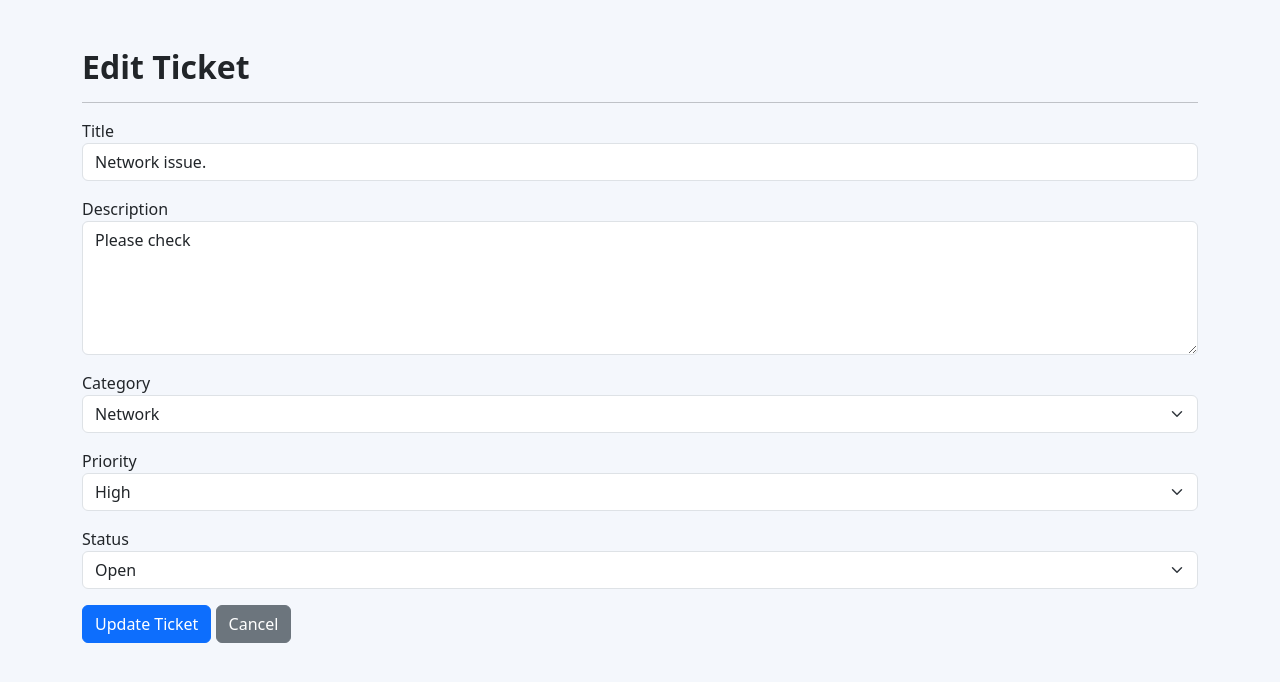
After one commit to sunilballewad-byte/IT-Helpdesk-Portal, a Flask app: page /tickets/edit/1 in a window 1280 px wide. The commit adds this page. Shown: the top 682 px of the page. Run offline with Flask 3, Linux system fonts and the light colour scheme.

```diff
--- a/routes/tickets.py
+++ b/routes/tickets.py
@@ -4,13 +4,21 @@ import random
 
 tickets = Blueprint("tickets", __name__)
 
+
+@tickets.route("/tickets")
+def view_tickets():
+    ticket_list = Ticket.query.order_by(Ticket.id.desc()).all()
+    return render_template(
+        "view_tickets.html",
+        tickets=ticket_list
+    )
+
+
 @tickets.route("/tickets/create", methods=["GET", "POST"])
 def create_ticket():
-
     if request.method == "POST":
-
         ticket = Ticket(
-            ticket_number=f"INC{random.randint(10000,99999)}",
+            ticket_number=f"INC{random.randint(10000, 99999)}",
             title=request.form["title"],
             description=request.form["description"],
             category=request.form["category"],
@@ -27,12 +35,22 @@ def create_ticket():
     return render_template("create_ticket.html")
 
 
-@tickets.route("/tickets")
-def view_tickets():
+@tickets.route("/tickets/edit/<int:id>", methods=["GET", "POST"])
+def edit_ticket(id):
+    ticket = Ticket.query.get_or_404(id)
 
-    ticket_list = Ticket.query.order_by(Ticket.id.desc()).all()
+    if request.method == "POST":
+        ticket.title = request.form["title"]
+        ticket.description = request.form["description"]
+        ticket.category = request.form["category"]
+        ticket.priority = request.form["priority"]
+        ticket.status = request.form["status"]
+
+        db.session.commit()
+
+        return redirect(url_for("tickets.view_tickets"))
 
     return render_template(
-        "view_tickets.html",
-        tickets=ticket_list
+        "edit_ticket.html",
+        ticket=ticket
     )
--- /dev/null
+++ b/templates/edit_ticket.html
@@ -0,0 +1,83 @@
+{% extends "base.html" %}
+
+{% block title %}Edit Ticket{% endblock %}
+
+{% block content %}
+
+<div class="container mt-5">
+
+<h2>Edit Ticket</h2>
+
+<hr>
+
+<form method="POST">
+
+<div class="mb-3">
+<label>Title</label>
+<input type="text"
+       name="title"
+       class="form-control"
+       value="{{ ticket.title }}"
+       required>
+</div>
+
+<div class="mb-3">
+<label>Description</label>
+<textarea name="description"
+          class="form-control"
+          rows="5"
+          required>{{ ticket.description }}</textarea>
+</div>
+
+<div class="mb-3">
+<label>Category</label>
+<select name="category" class="form-select">
+
+<option {% if ticket.category=="Hardware" %}selected{% endif %}>Hardware</option>
+<option {% if ticket.category=="Software" %}selected{% endif %}>Software</option>
+<option {% if ticket.category=="Network" %}selected{% endif %}>Network</option>
+<option {% if ticket.category=="Printer" %}selected{% endif %}>Printer</option>
+<option {% if ticket.category=="Email" %}selected{% endif %}>Email</option>
+<option {% if ticket.category=="VPN" %}selected{% endif %}>VPN</option>
+
+</select>
+</div>
+
+<div class="mb-3">
+<label>Priority</label>
+<select name="priority" class="form-select">
+
+<option {% if ticket.priority=="Low" %}selected{% endif %}>Low</option>
+<option {% if ticket.priority=="Medium" %}selected{% endif %}>Medium</option>
+<option {% if ticket.priority=="High" %}selected{% endif %}>High</option>
+<option {% if ticket.priority=="Critical" %}selected{% endif %}>Critical</option>
+
+</select>
+</div>
+
+<div class="mb-3">
+<label>Status</label>
+
+<select name="status" class="form-select">
+
+<option {% if ticket.status=="Open" %}selected{% endif %}>Open</option>
+<option {% if ticket.status=="Pending" %}selected{% endif %}>Pending</option>
+<option {% if ticket.status=="Closed" %}selected{% endif %}>Closed</option>
+
+</select>
+
+</div>
+
+<button class="btn btn-primary">
+Update Ticket
+</button>
+
+<a href="/tickets" class="btn btn-secondary">
+Cancel
+</a>
+
+</form>
+
+</div>
+
+{% endblock %}
```
Also changed, not shown: templates/view_tickets.html (+9 -12 lines).
